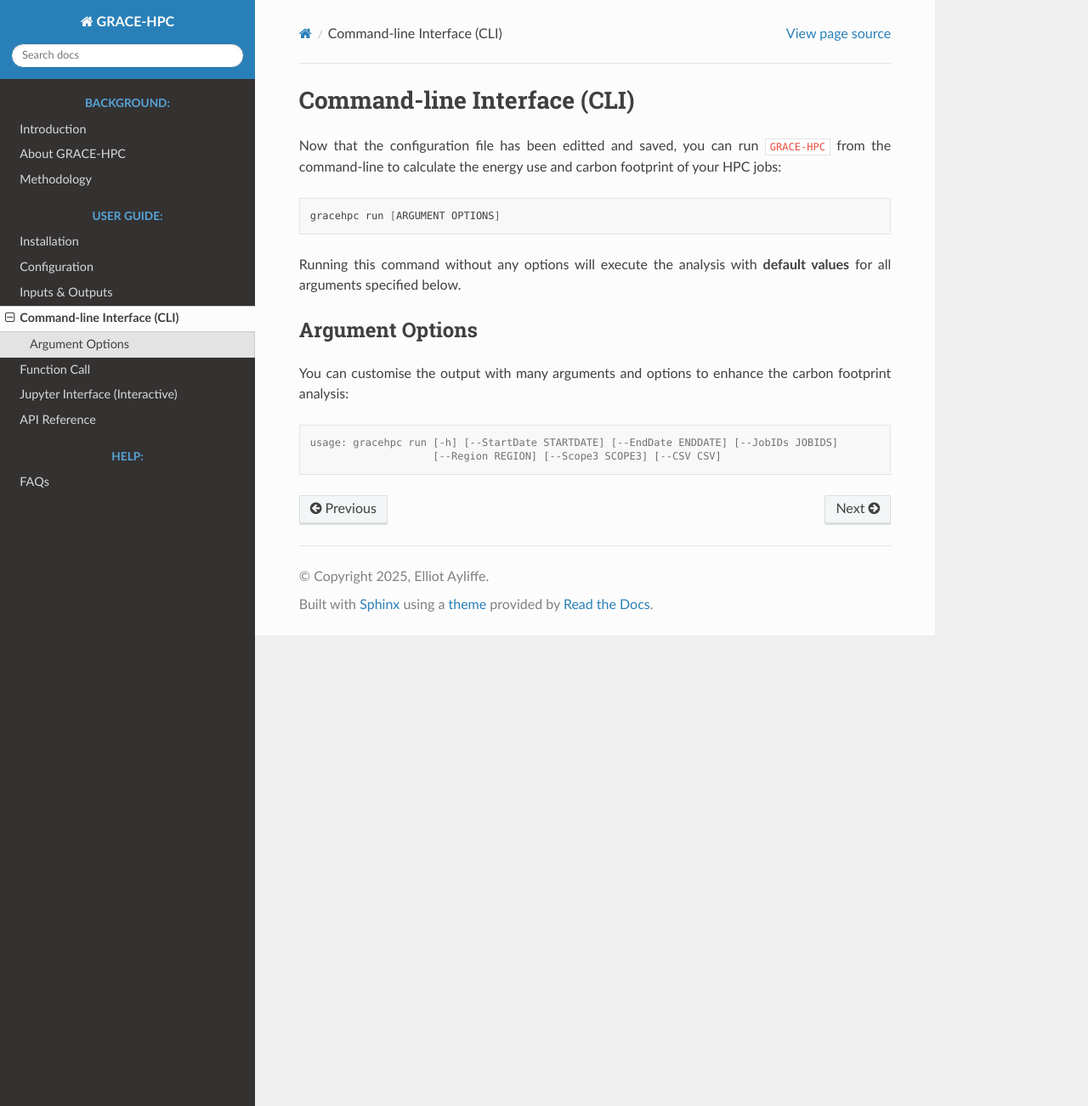
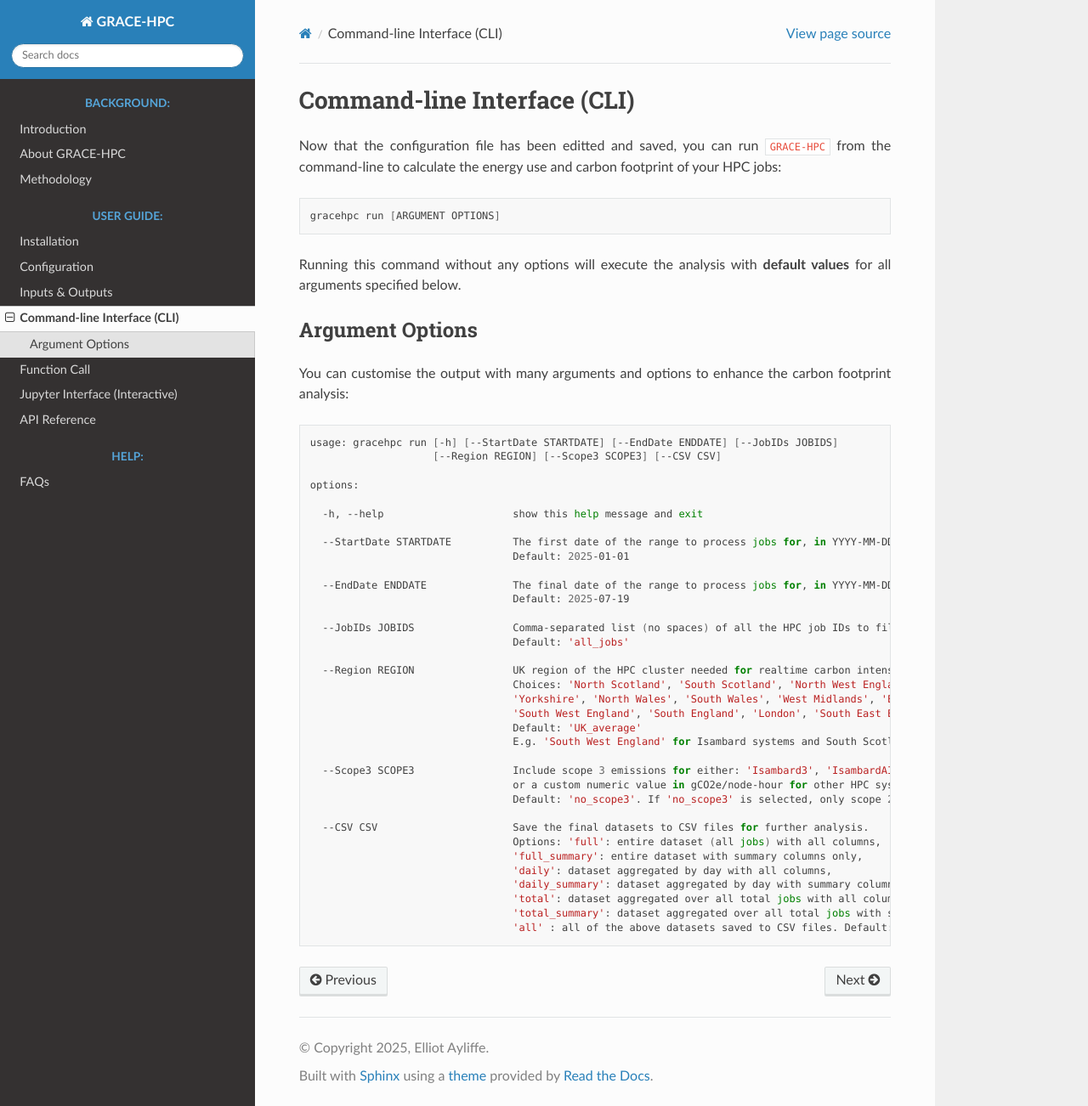
Before and after one commit to Elliot-Ayliffe/GRACE-HPC, a Sphinx documentation site: the page built from docs/cli.md, in a window 1280 px wide and 1302 px high. Shown: the whole window at 85% size. Built offline with Sphinx 7.4.7 and the Read the Docs theme 3.1.0, drawn with Linux system fonts in a browser that asks for light colours.

Commit message:
Update cli.md

````diff
--- a/docs/cli.md
+++ b/docs/cli.md
@@ -11,7 +11,40 @@ Running this command without any options will execute the analysis with **defaul
 
 You can customise the output with many arguments and options to enhance the carbon footprint analysis:
 
-```console
+```bash
 usage: gracehpc run [-h] [--StartDate STARTDATE] [--EndDate ENDDATE] [--JobIDs JOBIDS]
                     [--Region REGION] [--Scope3 SCOPE3] [--CSV CSV]
+
+options:
+
+  -h, --help                     show this help message and exit
+
+  --StartDate STARTDATE          The first date of the range to process jobs for, in YYYY-MM-DD.
+                                 Default: 2025-01-01
+
+  --EndDate ENDDATE              The final date of the range to process jobs for, in YYYY-MM-DD.
+                                 Default: 2025-07-19
+
+  --JobIDs JOBIDS                Comma-separated list (no spaces) of all the HPC job IDs to filter on (e.g. "id1234,id5678")
+                                 Default: 'all_jobs'
+
+  --Region REGION                UK region of the HPC cluster needed for realtime carbon intensity data.
+                                 Choices: 'North Scotland', 'South Scotland', 'North West England', 'North East England',
+                                 'Yorkshire', 'North Wales', 'South Wales', 'West Midlands', 'East Midlands', 'East England',
+                                 'South West England', 'South England', 'London', 'South East England'.
+                                 Default: 'UK_average'
+                                 E.g. 'South West England' for Isambard systems and South Scotland for Archer2.
+
+  --Scope3 SCOPE3                Include scope 3 emissions for either: 'Isambard3', 'IsambardAI', 'Archer2',
+                                 or a custom numeric value in gCO2e/node-hour for other HPC systems (e.g. '51').
+                                 Default: 'no_scope3'. If 'no_scope3' is selected, only scope 2 emissions will be calculated.
+
+  --CSV CSV                      Save the final datasets to CSV files for further analysis.
+                                 Options: 'full': entire dataset (all jobs) with all columns,
+                                 'full_summary': entire dataset with summary columns only,
+                                 'daily': dataset aggregated by day with all columns,
+                                 'daily_summary': dataset aggregated by day with summary columns only,
+                                 'total': dataset aggregated over all total jobs with all columns,
+                                 'total_summary': dataset aggregated over all total jobs with summary columns only,
+                                 'all' : all of the above datasets saved to CSV files. Default: 'no_save'.
 ```
````
